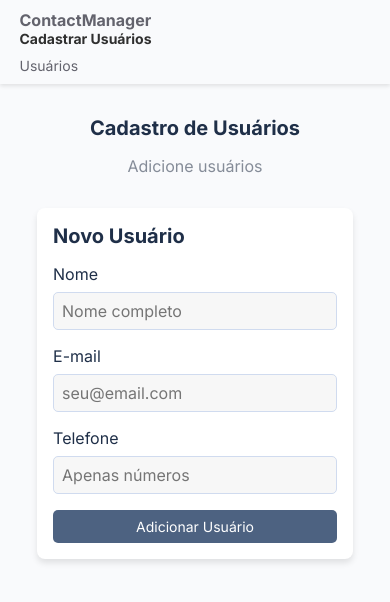
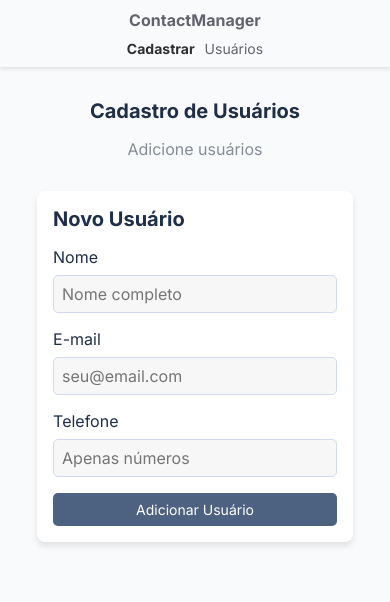
Before and after one commit to GabriFrnd/ContactManager, a website built with Vite: page template/index.html in a window 390 px wide. Built offline with nearby package versions, Linux system fonts and the light colour scheme.

Commit message:
📏 Atualizações: mudanças no HTML + correção de responsividade

```diff
--- a/template/index.html
+++ b/template/index.html
@@ -15,10 +15,10 @@
             <p>ContactManager</p>
         </div>
 
-        <!-- Itens de acesso na barra de navegação: 'Cadastrar Usuários' e 'Usuários' -->
+        <!-- Itens de acesso na barra de navegação: 'Cadastrar' e 'Usuários' -->
 
         <div class="menu">
-            <a href="index.html" class="active">Cadastrar Usuários</a>
+            <a href="index.html" class="active">Cadastrar</a>
             <a href="./src/users.html">Usuários</a>
         </div>
     </nav>
--- a/template/src/styles.css
+++ b/template/src/styles.css
@@ -147,16 +147,18 @@ body {
 
 @media (max-width: 768px) {
     .navbar {
-        align-items: flex-start;
+        align-items: center;
+        display: flex;
         flex-direction: column;
         padding: 10px 5%;
     }
 
+    .navbar .logo {
+        margin-bottom: 10px;
+    }
+
     .navbar .menu {
-        display: flex;
-        flex-direction: column;
         gap: 10px;
-        width: 100%;
     }
 
     .form-container .form {
```
Also changed, not shown: template/src/users.html (+2 -2 lines).
